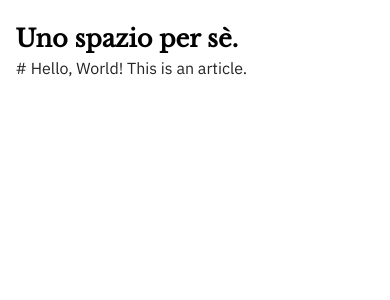
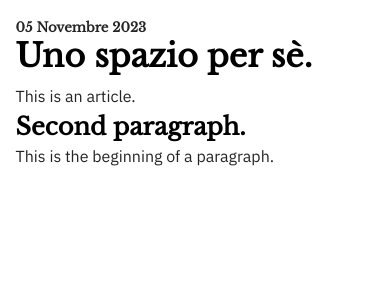
Before and after one commit to Bavuett/bavuett.com, a Next.js app: page /1 in a window 390 px wide. Shown: the top 300 px of the page. Built offline with nearby package versions, Linux system fonts and the light colour scheme.

Commit message:
✨ Styling posts.

```diff
--- a/public/content/1/article.md
+++ b/public/content/1/article.md
@@ -1,3 +1,5 @@
-# Hello, World!
+This is an article.
 
-This is an article.
+## Second paragraph.
+
+This is the beginning of a paragraph.
--- a/src/app/[postId]/page.tsx
+++ b/src/app/[postId]/page.tsx
@@ -1,6 +1,9 @@
+import './post.scss';
+
 import { promises } from 'fs';
 import { redirect } from 'next/navigation';
 import path from 'path';
+import Markdown from 'markdown-to-jsx';
 
 export default async function Post({ params }: any) {
   const post_id = params.postId - 1;
@@ -26,18 +29,21 @@ export default async function Post({ params }: any) {
 
   return (
     <main>
-      <section>
-        <div>
-          <h1>
-            {data[post_id].title}
-          </h1>
-        </div>
-        <div>
-          <p>
+      <div className="post-details">
+        <h5>
+          {data[post_id].date}
+        </h5>
+        <h1>
+          {data[post_id].title}
+        </h1>
+      </div>
+      <div className="post-content">
+        <section>
+          <Markdown>
             {article_file}
-          </p>
-        </div>
-      </section>
+          </Markdown>
+        </section>
+      </div>
     </main>
   )
 }
--- /dev/null
+++ b/src/app/[postId]/post.scss
@@ -0,0 +1,33 @@
+h5 {
+  color: #242424;
+}
+
+main {
+  display: flex;
+  flex-direction: row;
+  justify-content: space-between;
+  align-items: center;
+}
+
+div.post-details {
+  width: 45%;
+}
+
+div.post-content {
+  width: 50%;
+}
+
+@media screen and (max-width: 768px) {
+  main {
+    flex-direction: column;
+    align-items: flex-start;
+  }
+
+  div.post-details {
+    width: 100%;
+  }
+
+  div.post-content {
+    width: 100%;
+  }
+}
--- a/src/app/globals.scss
+++ b/src/app/globals.scss
@@ -18,7 +18,7 @@ h1, h2, h3, h4, h5, h6 {
     font-weight: 700;
   }
 
-  a {
+a {
     cursor: pointer;
   }
 
```
